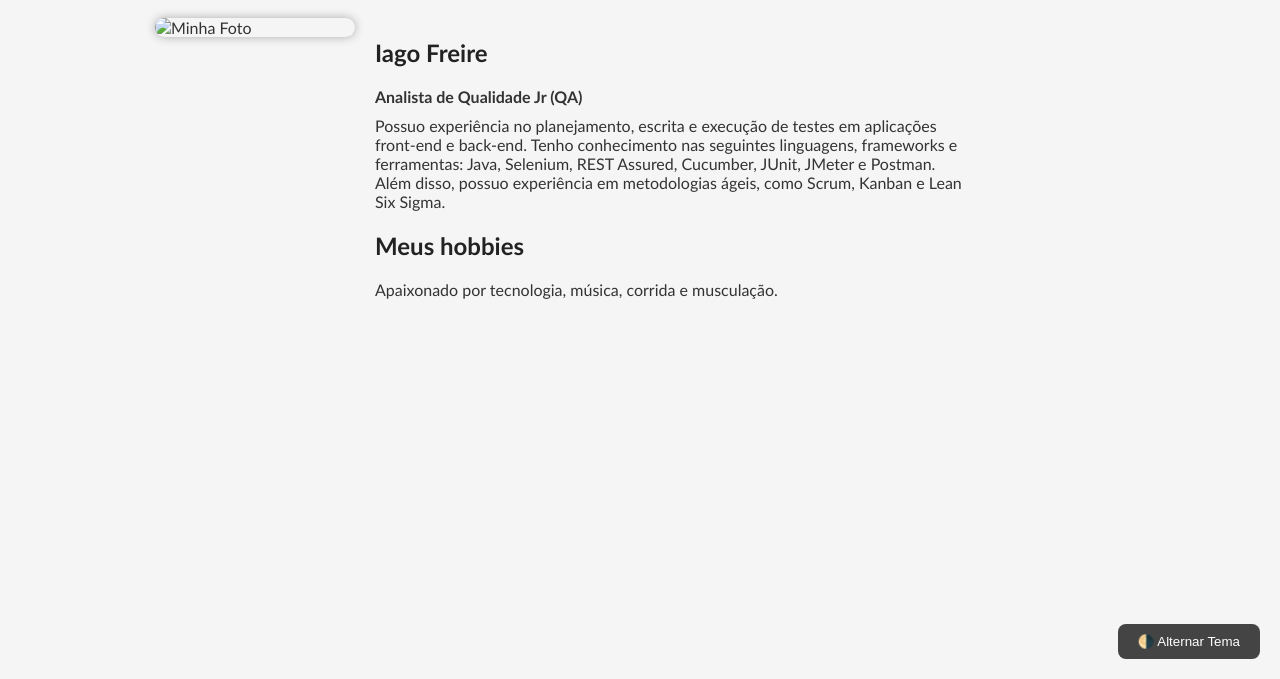
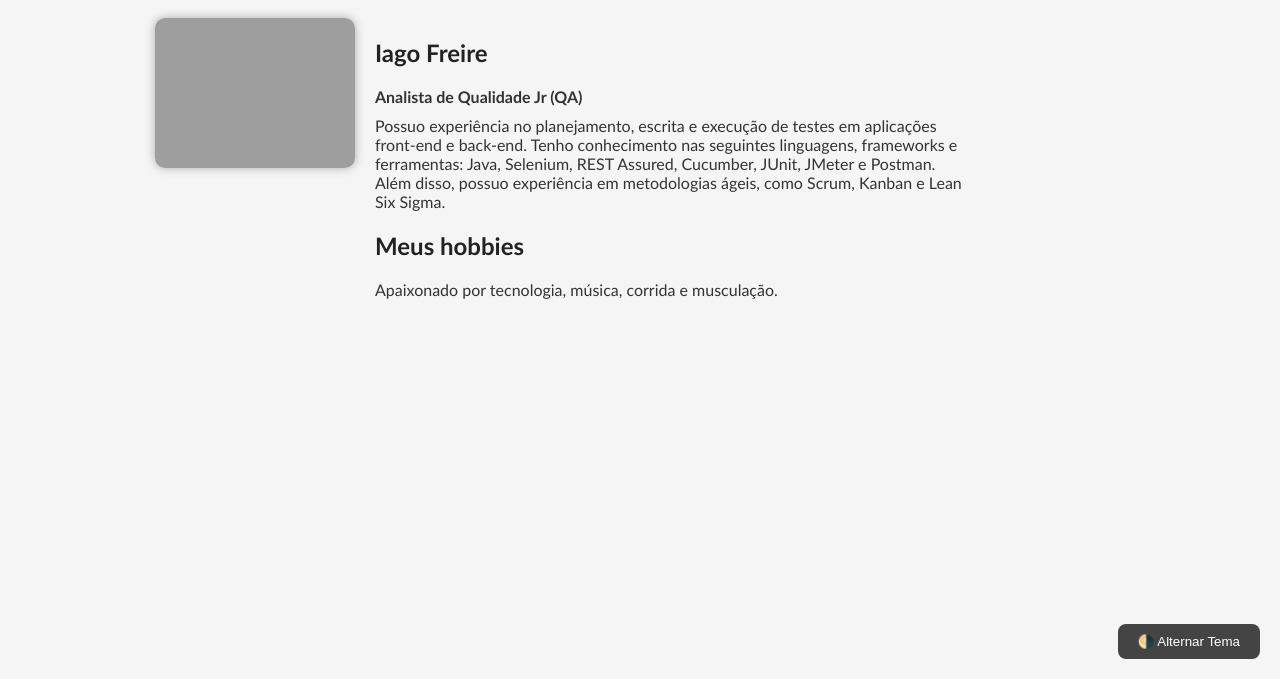
Before and after one commit to iagofreire2/portfolio, a plain HTML site: page index.html in a window 1280 px wide. Shown: the part 121-800 px from the top of the page. Drawn offline with Linux system fonts and the light colour scheme; the site is published under a folder, as on GitHub Pages, so addresses that start at the root find nothing.

Commit message:
ajuste caminha img

```diff
--- a/index.html
+++ b/index.html
@@ -22,7 +22,7 @@
     <h1>Olá! Seja bem-vindo ao meu Portfólio</h1>
 
     <div class="perfil">
-      <img src="/imagens/minha-foto.jpg" alt="Minha Foto" />
+      <img src="imagens/minha-foto.jpg" alt="Minha Foto" />
       <div class="descricao">
         <h2>Iago Freire</h2>
         <p><strong>Analista de Qualidade Jr (QA)</strong></p>
```
